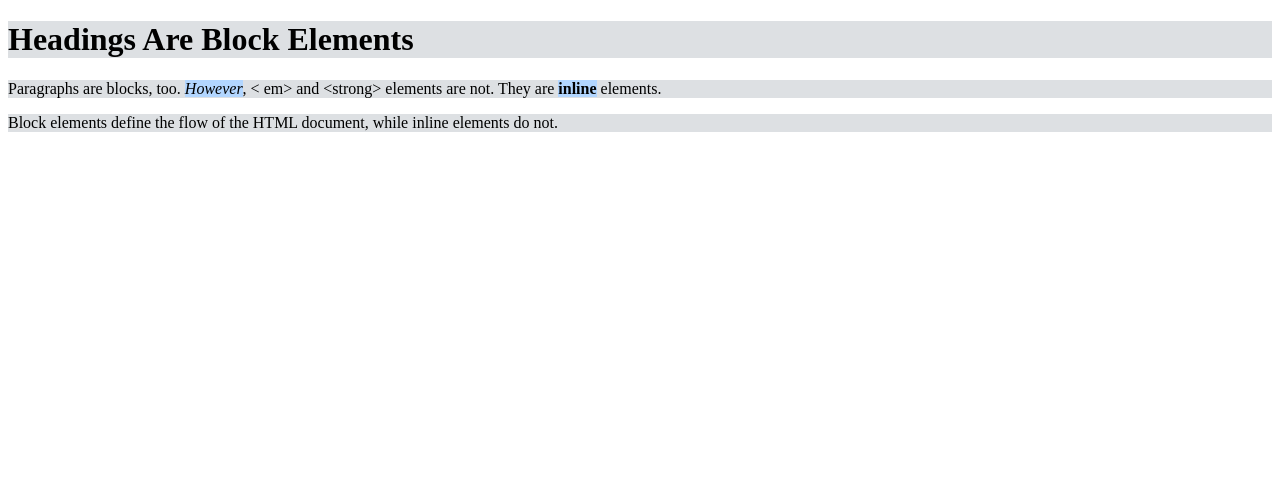
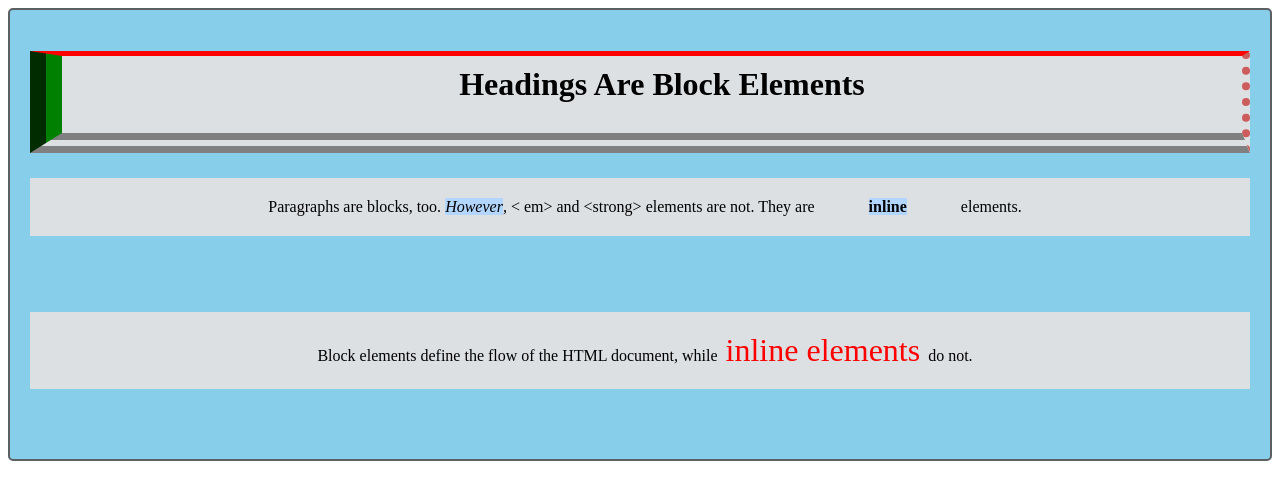
Before and after one commit to perezjoyce/mod02-06, a plain HTML site: page index.html in a window 1280 px wide. Drawn offline with Linux system fonts and the light colour scheme.

Commit message:
code along

```diff
--- a/assets/css/style.css
+++ b/assets/css/style.css
@@ -1,7 +1,54 @@
+/*block elements*/
 h1, p {
 	background-color: #DDE0E3;
+	/*width: 50px;*/
+	/*height: 100px;*/
 }
 
+h1 {
+	/*margin: 50px;*/
+	/*padding: 50px;*/
+	/*padding-top: 10px;
+	padding-right: 20px;
+	padding-bottom: 30px;
+	padding-left: 40px;*/
+	padding: 10px 20px 30px 40px;
+/*	padding-top: 20px 40px;*/
+	/*border: 1px solid #5D6063;*/
+	border-top: 5px solid red;
+	border-right: 0.25em dotted indianred;
+	border-bottom: 20px double grey;
+	border-left: 1em groove green;
+}
+
+p {
+	padding: 20px 0 20px 10px;
+	margin-bottom: 50px;
+	margin-top: 25px;
+}
+
+/*inline elements*/
 em, strong {
 	background-color: #B2D6FF;
+	/*width can't be modified coz it is based in content*/
+	/*height can't be modified coz it is based in content*/
+	/*display: block;*/
 }
+
+strong	{
+	/*padding: 50px;*/
+	margin:	50px;
+}
+
+.container {
+	background-color: skyblue;
+	padding: 20px;
+	text-align: center;
+	border: 2px solid #5D6063;
+	border-radius: 5px;
+}
+
+span {
+	font-size: 2em;
+	color: red;
+}
--- a/index.html
+++ b/index.html
@@ -1,19 +1,39 @@
 <!DOCTYPE html>
 <html lang="en">
 <head>
+
 	<meta charset="utf-8">
+
 	<meta name="viewport" content="width=device-width, initial-scale=1.0">
+
 	<meta http-equiv="X-UA-Compatible" content="IE=Edge">
+
 	<title>Mod02-06: CSS Box Model 1</title>
+
 	<link rel="stylesheet" type="text/css" href="assets/css/style.css">
+
 </head>
 <body>
-	<h1>Headings Are Block Elements</h1>
-	<p>Paragraphs are blocks, too.
-	<em>However</em>, &lt; em&gt; and &lt;strong&gt; elements are not. They are <strong>inline</strong> elements.
-	</p>
 
-	<p>Block elements define the flow of the HTML document, while inline elements do not.</p>
+	<div class="container">
+
+		<h1>Headings Are Block Elements</h1>
+
+		<p>Paragraphs are blocks, too.
+		<!-- &lt stands for less-than sign -->
+		<!-- &gt stands for greater-than sign -->
+		<em>However</em>, &lt; em&gt; and &lt;strong&gt; elements are not. They are <strong>inline</strong> elements.
+		</p>
+
+		<div style="height: 1px"></div>
+
+		<p>Block elements define the flow of the HTML document, while<span> inline elements </span>do not.</p>
+
+	</div> <!-- end of container -->
 
 </body>
+
+<!-- <footer>
+	<span>Tuitt Bootcamp PH &copy; 2018</span>
+</footer> -->
 </html>
```
